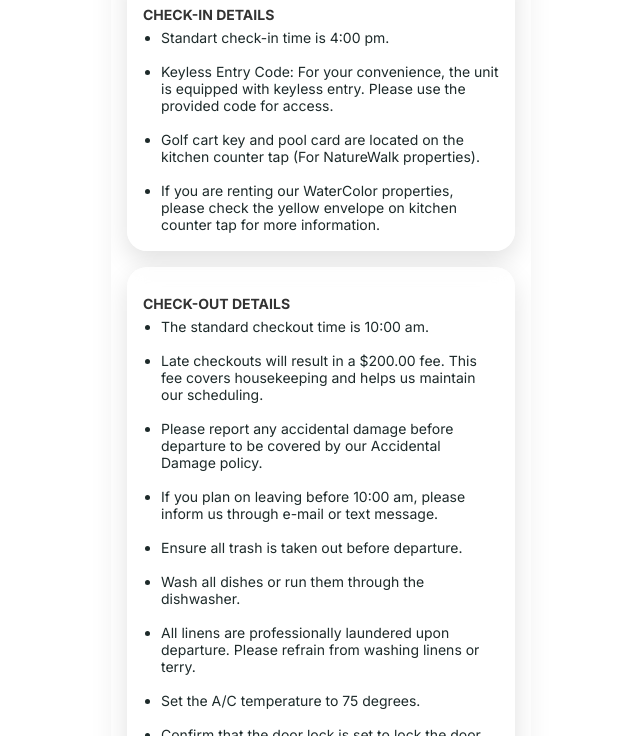
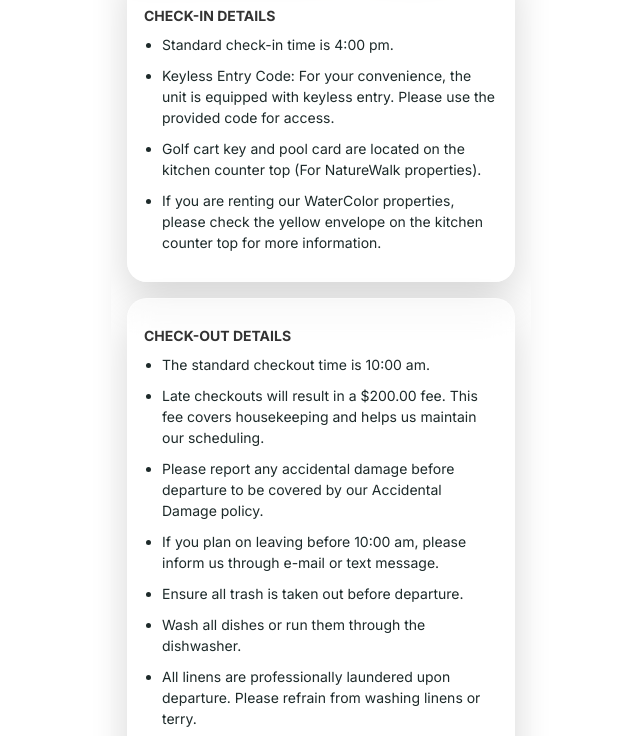
Before and after one commit to BugSquashQueen/qr-code-project, a plain HTML site: page checkin.html in a window 1280 px wide. Shown: the part 531-1267 px from the top of the page, without its empty margins (319-959 px from the left). Drawn offline with Linux system fonts and the light colour scheme.

Commit message:
Update Dream Destinations pages

```diff
--- a/checkin.html
+++ b/checkin.html
@@ -14,10 +14,8 @@
       --mint: #cfeeee;
       --mint-strong: #2b7a78;
       --ring: #dfeaea;
-  --page-bg: #f7f2eb;                 /* soft beige behind the phone */
-  --glass: rgba(255,255,255,.66);     /* glass card fill */
+      --page-bg: #f7f2eb;
       --radius: 20px;
-  --shadow: 0 10px 26px rgba(0,0,0,.12);
     }
 
     * { box-sizing: border-box; }
@@ -35,16 +33,15 @@ body {
       overflow-y: auto;
     }
 
+    /* Keep this light so the card blur is visible */
     body::before {
       content: "";
       position: fixed;
       inset: 0;
-  background: rgba(255, 255, 255, 0.5); /* soft beige overlay */
+      background: rgba(255, 255, 255, 0.35);
       backdrop-filter: blur(2px);
       z-index: -1;
     }
-
-
 
     .phone {
       max-width: 420px;
@@ -56,70 +53,85 @@ body::before {
       position: relative;
     }
 
-/* Header (kept) */
     header {
       text-align: center;
       padding: 16px;
     }
     .logo {
-  width: 90px; height: 100px; border-radius: 50%; overflow: hidden; margin: 0 auto 8px;
+      width: 90px;
+      height: 100px;
+      border-radius: 50%;
+      overflow: hidden;
+      margin: 0 auto 8px;
     }
     .logo img { width: 100%; height: 100%; object-fit: contain; }
     header h1 { font-size: 18px; margin: 0; color: var(--mint-strong); }
     header .sub { font-size: 12px; color: #7c8a8a; margin-top: 4px; }
 
-/* HERO (full-bleed photo with overlay) */
     .hero {
       position: relative;
-  height: 38vh;                      /* 35–45vh looks good */
+      height: 38vh;
       min-height: 180px;
       max-height: 340px;
       overflow: hidden;
     }
     .hero img.hero-bg {
-  position: absolute; inset: 0;
-  width: 100%; height: 100%;
+      position: absolute;
+      inset: 0;
+      width: 100%;
+      height: 100%;
       object-fit: cover;
       transform: scale(1.08);
       will-change: transform;
     }
     .hero .overlay {
-  position: absolute; inset: 0;
+      position: absolute;
+      inset: 0;
       background: linear-gradient(180deg, rgba(0,0,0,.35) 0%, rgba(0,0,0,.15) 45%, rgba(0,0,0,0) 100%);
     }
     .hero .hero-text {
-  position: absolute; inset: 0;
-  display: grid; place-items: end start;
+      position: absolute;
+      inset: 0;
+      display: grid;
+      place-items: end start;
       padding: 16px;
       color: #fff;
+      will-change: transform;
     }
     .hero .hero-text h2 {
       margin: 0 0 6px 0;
       font-size: clamp(18px, 4.5vw, 24px);
       font-weight: 700;
     }
-.hero .hero-text p {
-  margin: 0 0 12px 0;
-  opacity: .95;
-  font-size: 14px;
-}
 
-/* CONTENT slides up over the hero */
     .content {
-  margin-top: -15px;                 /* overlay effect */
+      margin-top: -15px;
       padding: 0 16px 20px;
     }
 
-/* Glass cards */
-.card {
-  background: var(--glass);
-  -webkit-backdrop-filter: blur(10px);
-  backdrop-filter: blur(10px);
+    /* GLASS CARD */
+    .card{
+      background: rgba(255,255,255,0.55);
+      -webkit-backdrop-filter: blur(14px);
+      backdrop-filter: blur(14px);
+      border: 1px solid rgba(255,255,255,0.35);
+      box-shadow: 0 18px 40px rgba(0,0,0,0.16);
       border-radius: var(--radius);
-  box-shadow: var(--shadow);
       padding: 18px 16px;
-  max-width: 860px;
       margin: 0 auto 16px;
+      position: relative;
+      overflow: hidden;
+
+      opacity: 0;
+      transform: translateY(14px);
+      transition: .45s ease, background .25s ease, border-color .25s ease;
+    }
+    .card.in-view{ opacity: 1; transform: translateY(0); }
+
+    /* Optional: make glass react while scrolling */
+    .card.scrolling{
+      background: rgba(255,255,255,0.42);
+      border-color: rgba(255,255,255,0.55);
     }
 
     .section-title {
@@ -136,11 +148,14 @@ h3 {
       color: #333;
       text-transform: uppercase;
     }
-ul { margin: 0; padding-left: 18px; font-size: 14px; }
 
-/* Pager / buttons (kept) */
+    ul { margin: 0; padding-left: 18px; font-size: 14px; line-height: 1.5; }
+    ul li { margin: 10px 0; }
+
     .footer {
-  display: flex; gap: 10px; justify-content: flex-start;
+      display: flex;
+      gap: 10px;
+      justify-content: flex-start;
       padding: 14px 22px 16px;
     }
     .btn {
@@ -148,26 +163,27 @@ ul { margin: 0; padding-left: 18px; font-size: 14px; }
       padding: 10px;
       border-radius: 8px;
       border: none;
-  background: linear-gradient(135deg, #2b7a78, #3ba99c); /* teal gradient */
+      background: linear-gradient(135deg, #2b7a78, #3ba99c);
       color: #fff;
       font-weight: 600;
       font-size: 14px;
       cursor: pointer;
       transition: 0.3s ease;
     }
-
     .btn:hover {
-  background: linear-gradient(135deg, #226d6b, #2b7a78); /* darker hover */
+      background: linear-gradient(135deg, #226d6b, #2b7a78);
       transform: translateY(-2px);
     }
 
-.legal { text-align: center; font-size: 11px; color: #7c8a8a; padding-bottom: 12px; }
-
-/* small entrance animation */ /*add for all*/
-.card { opacity: 0; transform: translateY(14px); transition: .45s ease; }
-.card.in-view { opacity: 1; transform: translateY(0); }
+    .legal {
+      text-align: center;
+      font-size: 11px;
+      color: #7c8a8a;
+      padding-bottom: 12px;
+    }
   </style>
 </head>
+
 <body>
   <div class="phone">
     <header>
@@ -178,77 +194,47 @@ ul { margin: 0; padding-left: 18px; font-size: 14px; }
       <div class="sub">Luxury is a Lifestyle, Memories are a Legacy</div>
     </header>
 
-    <!-- HERO with photo + gradient + caption -->
     <div class="hero">
       <img class="hero-bg" src="Screenshot 2025-12-04 145601.png" alt="Dream Destinations">
       <div class="overlay"></div>
       <div class="hero-text">
         <div>
           <h2>Check-In / Check-Out</h2>
-
         </div>
       </div>
     </div>
 
-    <!-- CONTENT as glass cards that slide over the photo -->
     <div class="content">
       <section class="card">
         <h2 class="section-title">CHECK IN/OUT</h2>
 
-
-
-
         <h3>Check-In Details</h3>
         <ul>
-          <li>Standart check-in time is 4:00 pm.</li>
-          <br>
+          <li>Standard check-in time is 4:00 pm.</li>
           <li>Keyless Entry Code: For your convenience, the unit is equipped with keyless entry. Please use the provided code for access.</li>
-          <br>
-          <li>Golf cart key and pool card are located on the kitchen counter tap (For NatureWalk properties).  </li>
-          <br>
-          <li>If you are renting our WaterColor properties, please check the yellow envelope on kitchen counter tap for more information.</li>
-
-
-
+          <li>Golf cart key and pool card are located on the kitchen counter top (For NatureWalk properties).</li>
+          <li>If you are renting our WaterColor properties, please check the yellow envelope on the kitchen counter top for more information.</li>
+        </ul>
       </section>
 
-
-
-        </ul>
-      </section>
       <section class="card">
         <h3>Check-Out Details</h3>
         <ul>
-          <li>The standard checkout time is 10:00 am. </li>
-          <br>
+          <li>The standard checkout time is 10:00 am.</li>
           <li>Late checkouts will result in a $200.00 fee. This fee covers housekeeping and helps us maintain our scheduling.</li>
-          <br>
           <li>Please report any accidental damage before departure to be covered by our Accidental Damage policy.</li>
-          <br>
           <li>If you plan on leaving before 10:00 am, please inform us through e-mail or text message.</li>
-          <br>
           <li>Ensure all trash is taken out before departure.</li>
-          <br>
           <li>Wash all dishes or run them through the dishwasher.</li>
-          <br>
           <li>All linens are professionally laundered upon departure. Please refrain from washing linens or terry.</li>
-          <br>
           <li>Set the A/C temperature to 75 degrees.</li>
-          <br>
           <li>Confirm that the door lock is set to lock the door securely.</li>
-          <br>
           <li>If applicable, leave all wristbands or passes on the kitchen counter by the coffee maker. <i>(For WaterColor Properties)</i></li>
-          <br>
           <li>If applicable, plug in and cover the golf cart before departure.</li>
-          <br>
-          <li>We are a full-service rental company and want to make sure you are as happy as possible with your vacation. If you experience any issues at all during your stay, please call or text us!</li>
-          <br>
-          <li>Late Check-Out: Please request at least 24 hours in advance</li>
-
+          <li>If you experience any issues at all during your stay, please call or text us.</li>
+          <li>Late Check-Out: Please request at least 24 hours in advance.</li>
         </ul>
       </section>
-
-
     </div>
 
     <div class="footer">
@@ -260,20 +246,33 @@ ul { margin: 0; padding-left: 18px; font-size: 14px; }
   </div>
 
   <script>
-  // Parallax: subtle movement on scroll
+    // Parallax
     const bg = document.querySelector('.hero-bg');
     const heroText = document.querySelector('.hero-text');
+
     window.addEventListener('scroll', () => {
-    const y = window.scrollY;
+      const y = window.scrollY || 0;
       bg.style.transform = `translateY(${y * 0.2}px) scale(1.08)`;
       heroText.style.transform = `translateY(${y * 0.08}px)`;
-  });
+    }, { passive: true });
 
     // Fade in cards when visible
     const io = new IntersectionObserver((entries)=> {
       entries.forEach(e => e.target.classList.toggle('in-view', e.isIntersecting));
     }, { threshold: 0.15 });
+
     document.querySelectorAll('.card').forEach(el => io.observe(el));
+
+    // Glass reacts while scrolling (optional but included)
+    let scrollTimer;
+    window.addEventListener('scroll', () => {
+      document.querySelectorAll('.card').forEach(card => card.classList.add('scrolling'));
+
+      clearTimeout(scrollTimer);
+      scrollTimer = setTimeout(() => {
+        document.querySelectorAll('.card').forEach(card => card.classList.remove('scrolling'));
+      }, 120);
+    }, { passive: true });
   </script>
 </body>
 </html>
```
Lines whose indentation alone changed are shown as unchanged.
